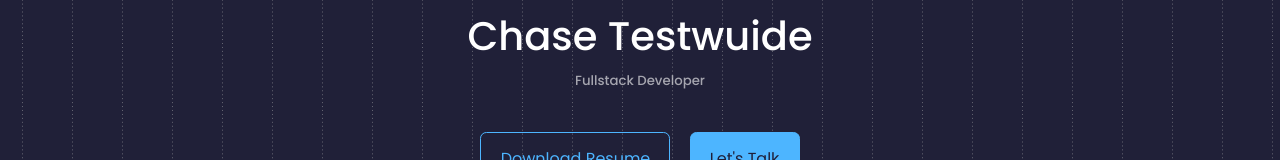
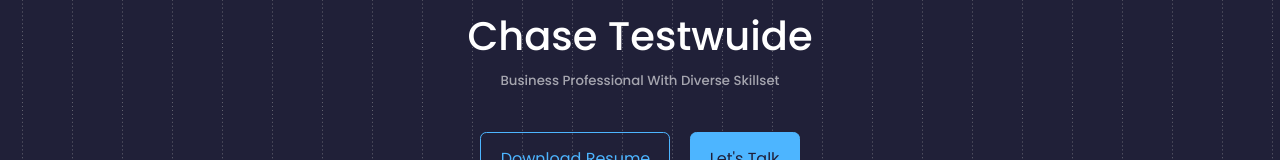
Before and after one commit to ctestwuide/Chase-Portfolio, a React (Create React App) app in the folder my-app/: page / in a window 1280 px wide. Shown: the part 133-293 px from the top of the page. Built offline with nearby package versions, Linux system fonts and the light colour scheme.

Commit message:
changed title

```diff
--- a/my-app/src/components/header/Header.jsx
+++ b/my-app/src/components/header/Header.jsx
@@ -11,7 +11,7 @@ const Header = () => {
       <div className="container header header__container">
         <h5>Hello I'm</h5>
         <h1>Chase Testwuide</h1>
-        <h5 className="text-light">Fullstack Developer</h5>
+        <h5 className="text-light">Business Professional With Diverse Skillset</h5>
         <CTA />
         <HeaderSocials />
 
```
